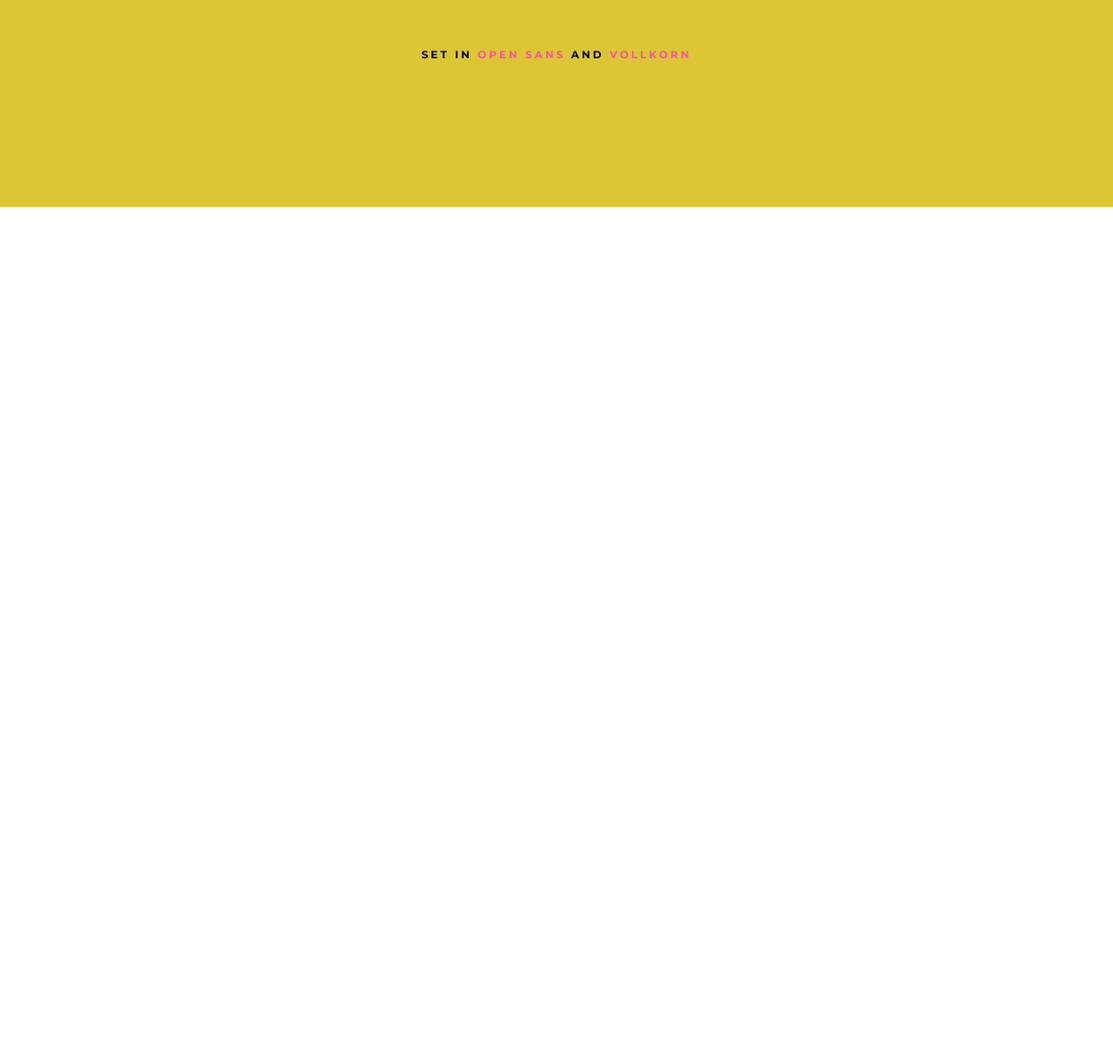
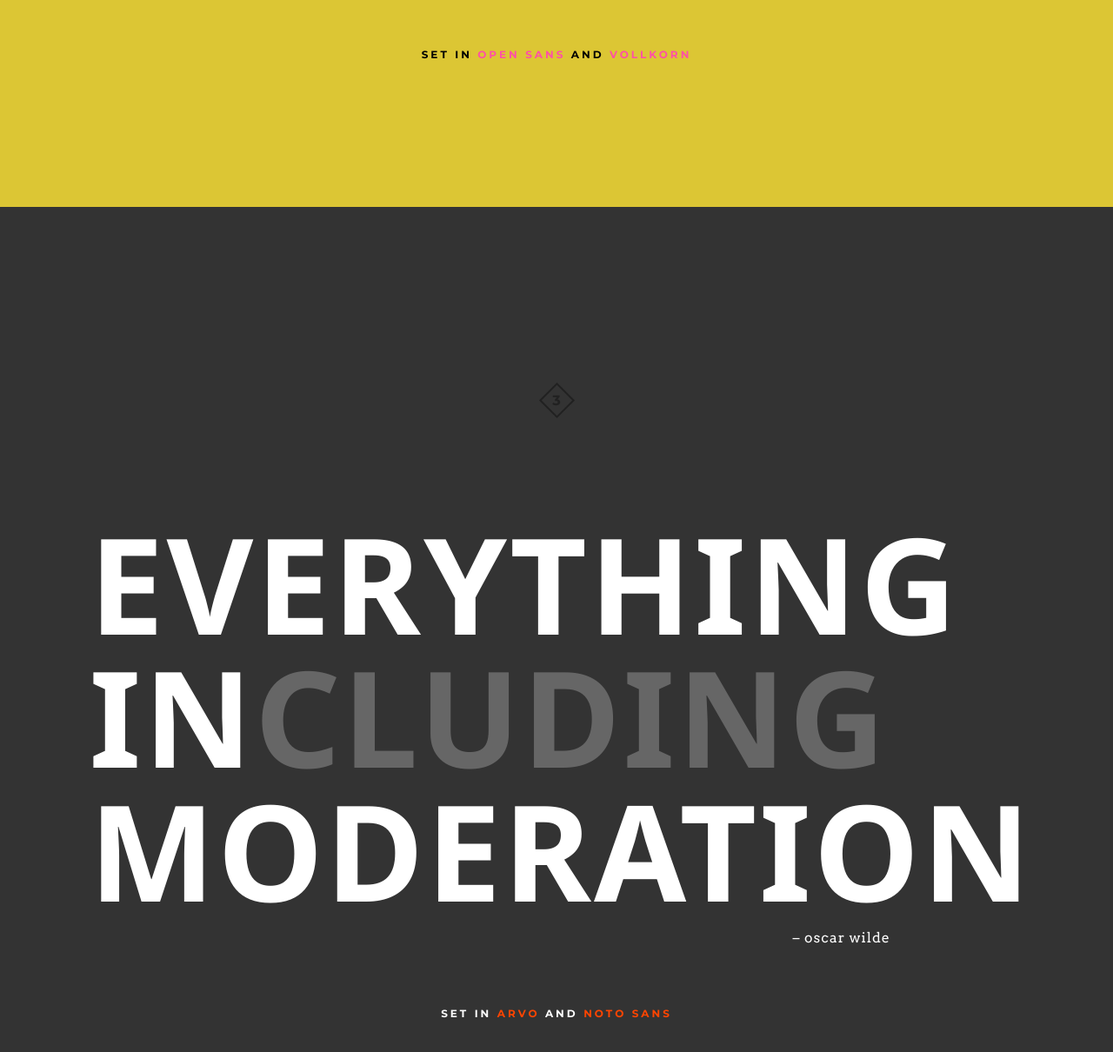
Before and after one commit to lrknaff/seven-weeks, a plain HTML site: page index.html in a window 1280 px wide. Shown: the part 1865-3075 px from the top of the page at 87% size. Before the commit the page ends 2103 px from the top, so only its background shows below. Drawn offline with nearby package versions, Linux system fonts and the light colour scheme; a web font is replaced by a local one.

Commit message:
added week 3

```diff
--- a/index.html
+++ b/index.html
@@ -5,7 +5,7 @@
     <title>Seven Weeks of Fonts</title>
     <link rel="stylesheet" href="./styles/reset.css">
     <meta name="viewport" content="width=device-width, initial-scale=1.0">
-    <link href="https://fonts.googleapis.com/css?family=Lato:700|Montserrat:700|Unna|Open+Sans:800|Vollkorn" rel="stylesheet">
+    <link href="https://fonts.googleapis.com/css?family=Lato:700|Montserrat:700|Unna|Open+Sans:800|Vollkorn|Noto+Sans:700|Arvo" rel="stylesheet">
     <link rel="stylesheet" href="./styles/styles.css">
   </head>
   <body>
@@ -64,5 +64,22 @@
       <p class="fonts-in-use">set in <a href="https://fonts.google.com/specimen/Open+Sans">open sans</a></a> and <a href="https://fonts.google.com/specimen/Vollkorn">Vollkorn</a></p>
     </section>
 
+    <section id="week-three" class="container">
+      <div class="week-number"></div>
+      <h6>3</h6>
+
+      <div class='text-layout'>
+        <h2 class="font-one">
+          everything<br />in<span>cluding</span><br />moderation
+        </h2>
+
+        <h3 class="font-two">
+          &ndash; oscar wilde
+        </h3>
+      </div>
+
+      <p class="fonts-in-use">set in <a href="https://fonts.google.com/specimen/Arvo">arvo</a></a> and <a href="https://fonts.google.com/specimen/Noto+Sans">Noto Sans</a></p>
+    </section>
+
   </body>
 </html>
--- a/styles/styles.css
+++ b/styles/styles.css
@@ -147,3 +147,37 @@ section {
   color: #FF51A5;
   text-decoration: none;
 }
+
+/* week 3 */
+#week-three {
+  background-color: #333;
+  color: white;
+}
+
+#week-three h2{
+  color: #FFF;
+  font-family: 'Noto Sans', sans-serif;
+  font-weight: 700;
+  font-size: 12vw;
+  letter-spacing: 3px;
+  margin: 8%;
+  margin-bottom: 16px;
+  text-align: left;
+  text-transform: uppercase;
+}
+
+#week-three span {
+  color: rgba(255, 255, 255, 0.25)
+}
+
+#week-three h3 {
+  font-family: 'Arvo', serif;
+  margin-right: 20%;
+  letter-spacing: 1px;
+  text-align: right;
+}
+
+#week-three a {
+  color: orangered;
+  text-decoration: none;
+}
```
